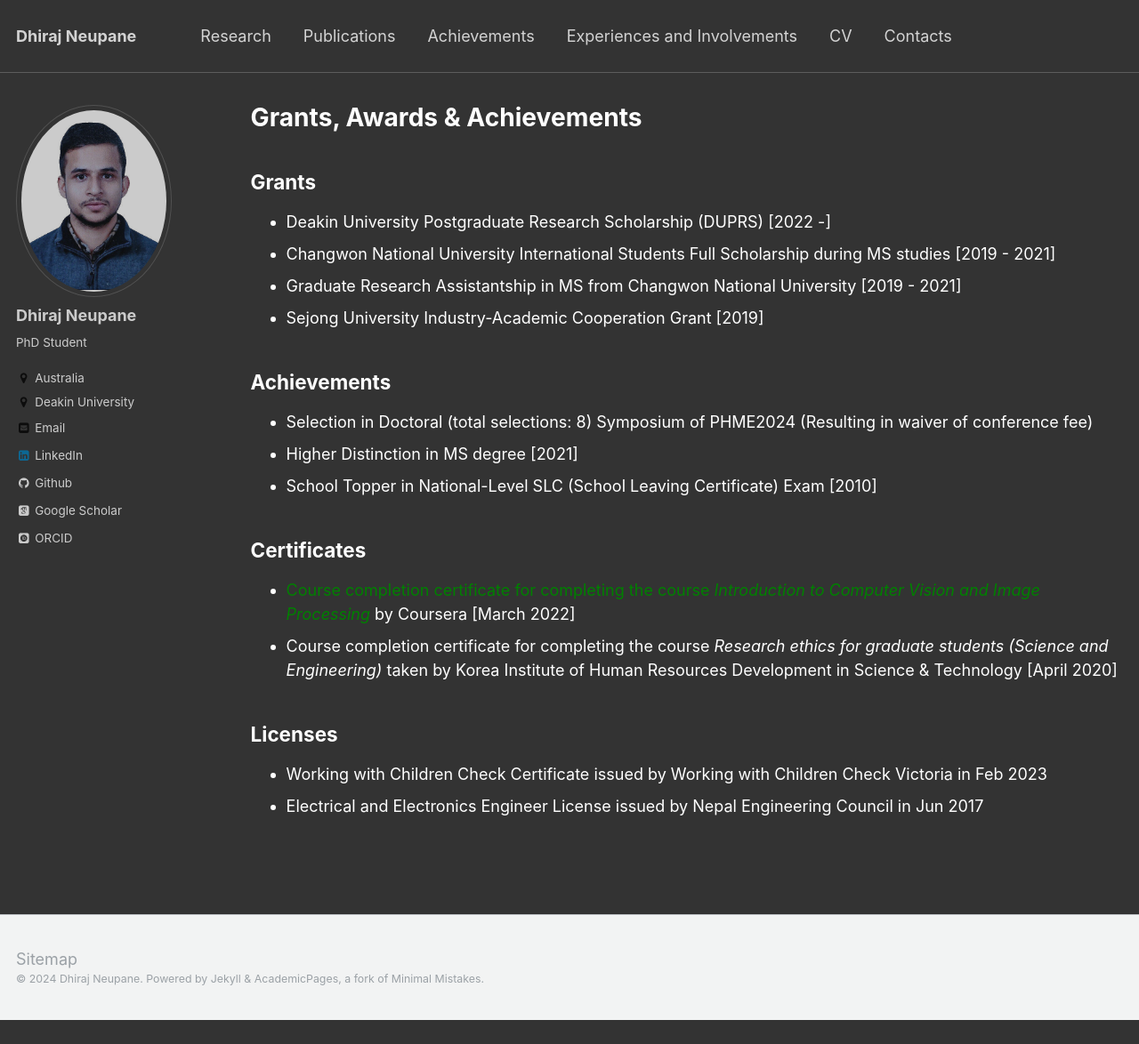
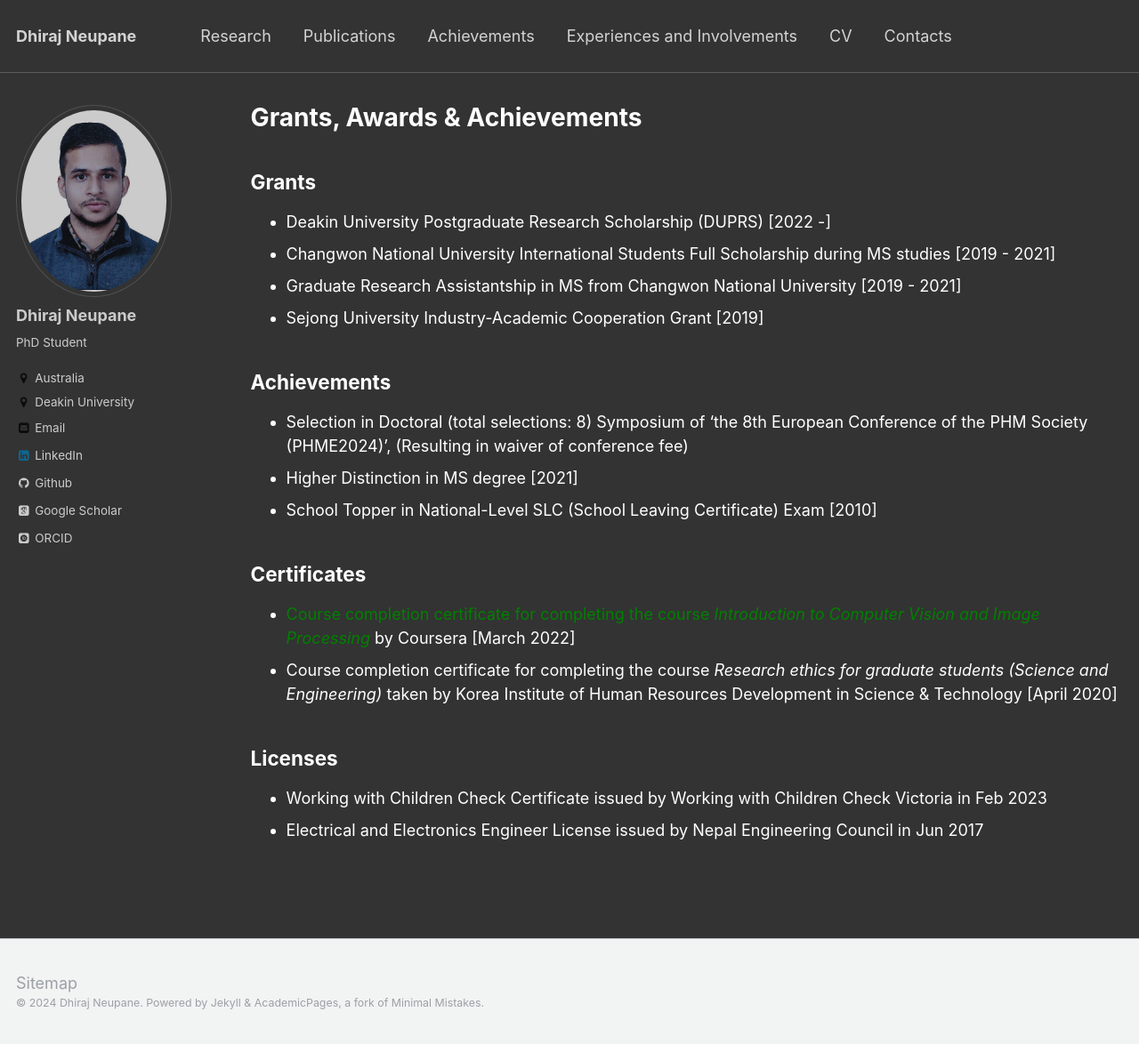
Before and after one commit to dhirajneupane/academicPortfolio, a Jekyll site: the page built from _pages/grants-awards.md, in a window 1280 px wide and 1174 px high. Shown: the whole window at 89% size. Built offline with Jekyll 4.4.1, drawn with Linux system fonts in a browser that asks for light colours; some web fonts are replaced.

Commit message:
Update grants-awards.md

```diff
--- a/_pages/grants-awards.md
+++ b/_pages/grants-awards.md
@@ -13,7 +13,7 @@ redirect_from:
 * Sejong University Industry-Academic Cooperation Grant [2019]
 
 ## Achievements
-* Selection in Doctoral (total selections: 8) Symposium of PHME2024 (Resulting in waiver of conference fee)
+* Selection in Doctoral (total selections: 8) Symposium of 'the 8th European Conference of the PHM Society (PHME2024)', (Resulting in waiver of conference fee)
 * Higher Distinction in MS degree [2021]
 * School Topper in National-Level SLC (School Leaving Certificate) Exam [2010]
 
```
